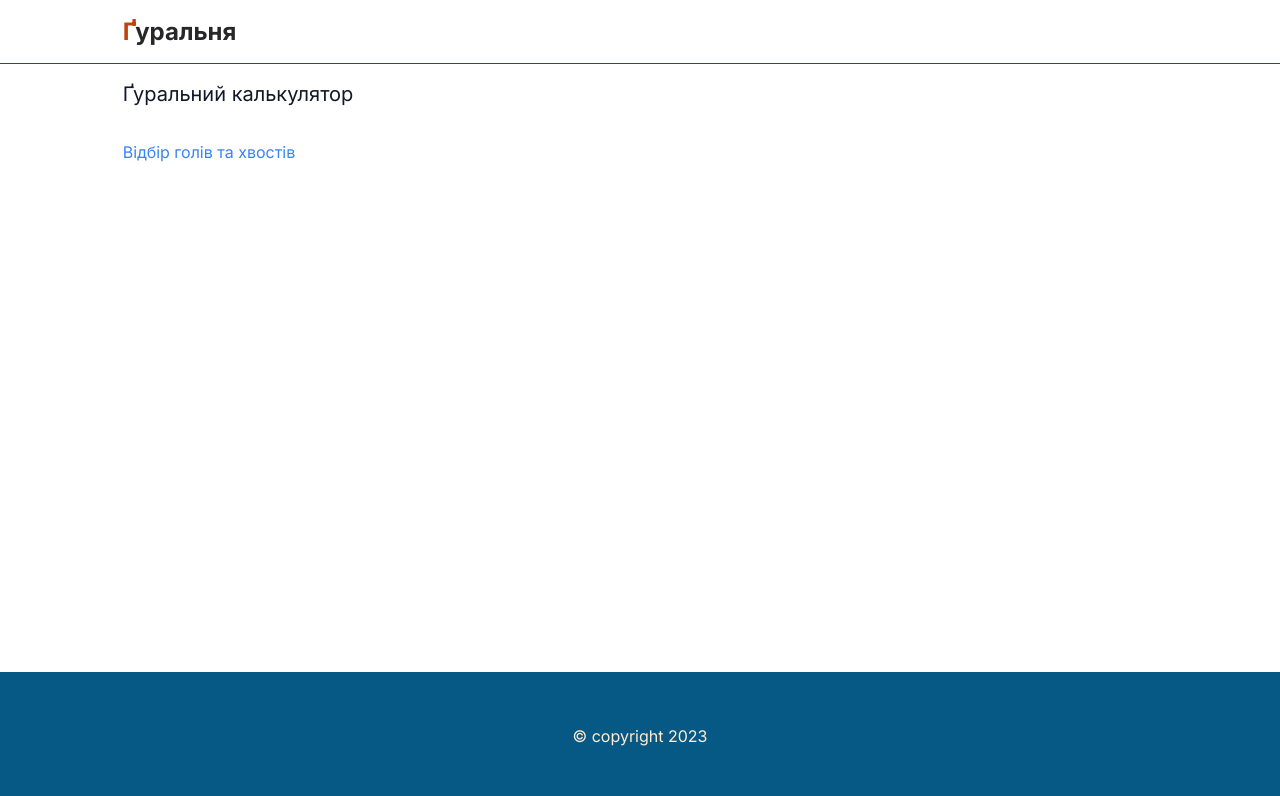
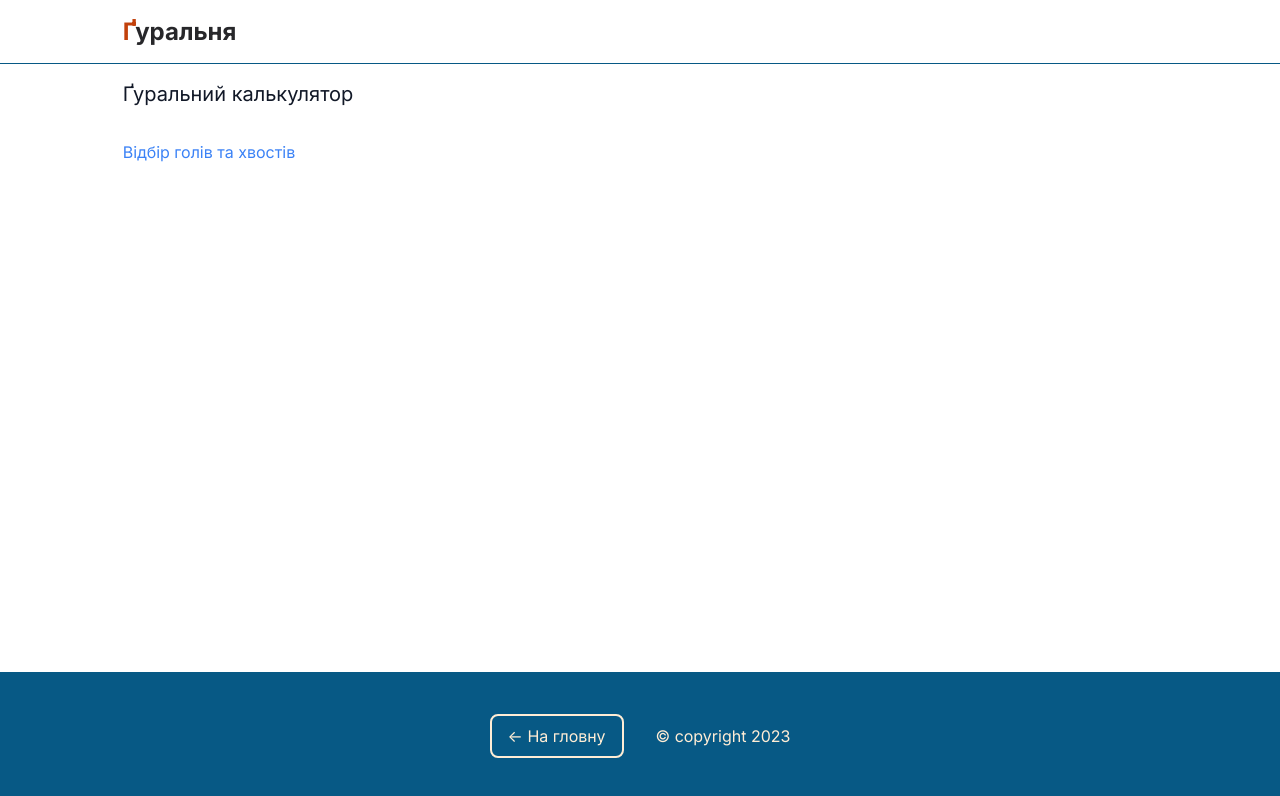
Before and after one commit to idrahoner/distillery-calculator, a Next.js app: page / in a window 1280 px wide. Shown: the top 796 px of the page. Built offline with nearby package versions, Linux system fonts and the light colour scheme.

Commit message:
return go to home link

```diff
--- a/src/components/Footer.tsx
+++ b/src/components/Footer.tsx
@@ -1,21 +1,22 @@
 'use client';
 
-// import { usePathname } from 'next/navigation';
-// import Link from 'next/link';
+import { usePathname } from 'next/navigation';
+import Link from 'next/link';
 
 export default function Footer() {
-  // const pathname = usePathname();
+  const pathname = usePathname();
+  console.log('pathname', pathname);
 
   return (
     <footer className="w-screen h-32 flex flex-wrap justify-center items-center gap-8 py-8 bg-sky-800">
-      {/* {pathname !== '/' && (
+      {pathname !== '/distillery-calculator' && (
         <Link
           href="/"
           className="text-orange-100 border-2 border-solid border-orange-100 rounded-lg px-4 py-2"
         >
           {'<-'} На гловну
         </Link>
-      )} */}
+      )}
       <p className="text-orange-100">&copy; copyright 2023</p>
     </footer>
   );
```
